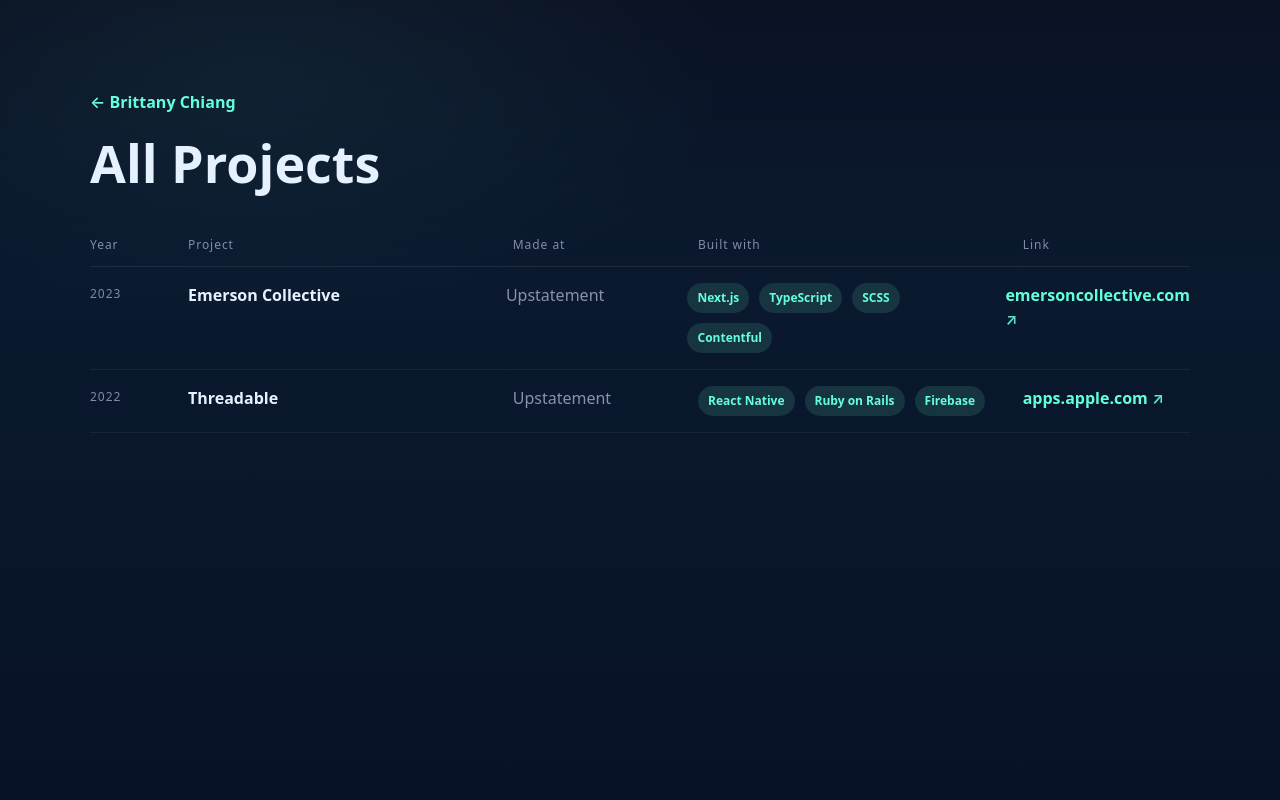
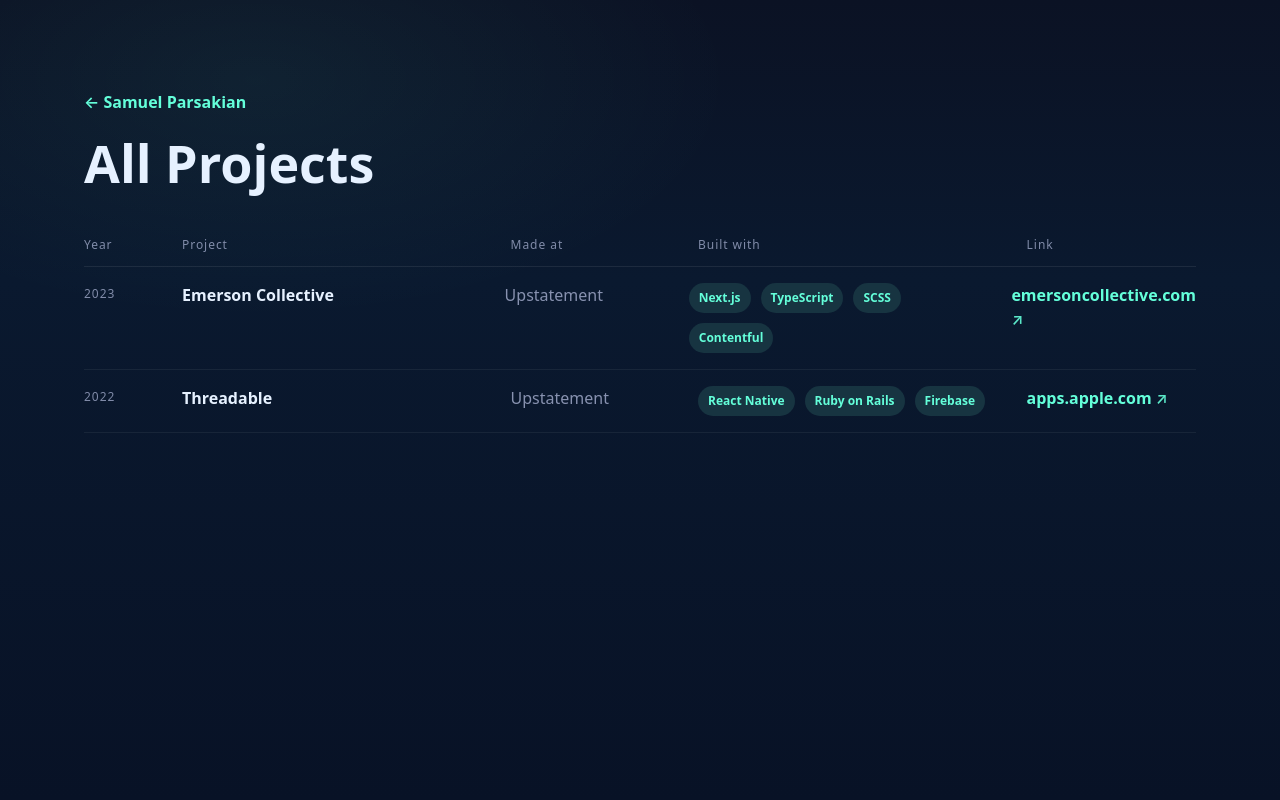
Before and after one commit to SamParsakian/portfolio-website-django, a Django app: page /archive in a window 1280 px wide. Run offline with Django 5.2, Linux system fonts and the light colour scheme.

Commit message:
Archive and scroll fixes, personalized site data

```diff
--- a/core/site_data.py
+++ b/core/site_data.py
@@ -1,6 +1,6 @@
 SITE = {
     "profile": {
-        "name": "Your Name",
+        "name": "Samuel Parsakian",
         "role": "Frontend Engineer",
         "tagline": "Accessible, pixel-perfect digital experiences for the web.",
     },
@@ -50,9 +50,12 @@ SITE = {
         },
     ],
     "writing": [
-        {"year": "2024", "title": "Accessibility Pitfalls and How to Avoid Them", "url": "https://klaviyo.tech", "thumb": "img/writing-accessibility-pitfalls.jpg"},
-        {"year": "2020", "title": "Integrating Algolia Search with WordPress Multisite", "url": "https://upstatement.com", "thumb": "img/writing-algolia-search.jpg"},
-        {"year": "2019", "title": "Building a Headless Mobile App CMS From Scratch", "url": "https://upstatement.com", "thumb": "img/writing-headless-cms.jpg"},
+        {"year": "2024", "title": "Accessibility Pitfalls and How to Avoid Them",
+            "url": "https://klaviyo.tech", "thumb": "img/writing-accessibility-pitfalls.jpg"},
+        {"year": "2020", "title": "Integrating Algolia Search with WordPress Multisite",
+            "url": "https://upstatement.com", "thumb": "img/writing-algolia-search.jpg"},
+        {"year": "2019", "title": "Building a Headless Mobile App CMS From Scratch",
+            "url": "https://upstatement.com", "thumb": "img/writing-headless-cms.jpg"},
     ],
     "archive_rows": [
         {
--- a/core/templates/core/archive.html
+++ b/core/templates/core/archive.html
@@ -5,7 +5,7 @@
 <div class="archive-page">
   <div class="archive-wrap">
 
-    <a class="archive-back" href="/">← Brittany Chiang</a>
+    <a class="archive-back" href="/">← {{ profile.name }}</a>
     <h1 class="archive-title">All Projects</h1>
 
     <div class="archive-table">
--- a/core/views.py
+++ b/core/views.py
@@ -14,5 +14,6 @@ def home(request):
 
 def archive(request):
     return render(request, "core/archive.html", {
+        "profile": SITE["profile"],
         "rows": SITE["archive_rows"]
     })
--- a/static/css/site.css
+++ b/static/css/site.css
@@ -209,10 +209,12 @@ body{
 .archive-page{
   min-height:100vh;
   padding: 90px 84px;
+  max-width: 100vw;
+  margin: 0;
 }
 .archive-wrap{
-  max-width: 1100px;
-  margin: 0 auto;
+  max-width: none;
+  margin: 0;
 }
 
 .archive-back{
@@ -461,3 +463,29 @@ body{
     min-height: 44px;
   }
 }
+
+/* ===== Desktop-only: prevent page scroll, only .right should scroll ===== */
+@media (min-width: 901px){
+  html, body{
+    height: 100%;
+    overflow: hidden;
+  }
+
+  .right{
+    height: calc(100vh - 180px);
+    overflow-y: auto;
+  }
+}
+
+/* ===== Archive page responsive ===== */
+@media (max-width: 1100px){
+  .archive-page{
+    padding: 70px 44px;
+  }
+}
+
+@media (max-width: 900px){
+  .archive-page{
+    padding: 48px 24px;
+  }
+}
--- a/static/js/site.js
+++ b/static/js/site.js
@@ -46,19 +46,34 @@
     });
   });
 
-  // Enable scrolling right content when mouse is over left sidebar (desktop only)
-  const leftSidebar = document.querySelector(".left");
-  if (leftSidebar) {
-    leftSidebar.addEventListener("wheel", (e) => {
-      if (isMobileMode()) return; // Skip on mobile
-      const scroller = document.querySelector(".right");
-      if (!scroller) return;
+  // Desktop only: forward mouse wheel from LEFT panel to RIGHT scroll container
+  const left = document.querySelector(".left");
+  const right = document.querySelector(".right");
 
-      // Redirect scroll events from left sidebar to right container with 4x speed
+  const isDesktopMode = () => window.matchMedia("(min-width: 901px)").matches;
+
+  if (left && right) {
+    left.addEventListener("wheel", (e) => {
+      if (!isDesktopMode()) return;
+
+      // prevent the page from trying to scroll (or feeling slow)
       e.preventDefault();
-      scroller.scrollBy({
-        top: e.deltaY * 4.0,
-        behavior: 'auto'
+
+      // Handle deltaMode properly for consistent physics
+      let deltaY = e.deltaY;
+
+      // deltaMode 0 = pixels (default), 1 = lines, 2 = pages
+      if (e.deltaMode === 1) {
+        deltaY *= 16; // lines to pixels
+      } else if (e.deltaMode === 2) {
+        deltaY *= window.innerHeight; // pages to pixels
+      }
+
+      // Use scrollBy with auto behavior to match native physics exactly
+      right.scrollBy({
+        top: deltaY,
+        left: 0,
+        behavior: "auto"
       });
     }, { passive: false });
   }
```
